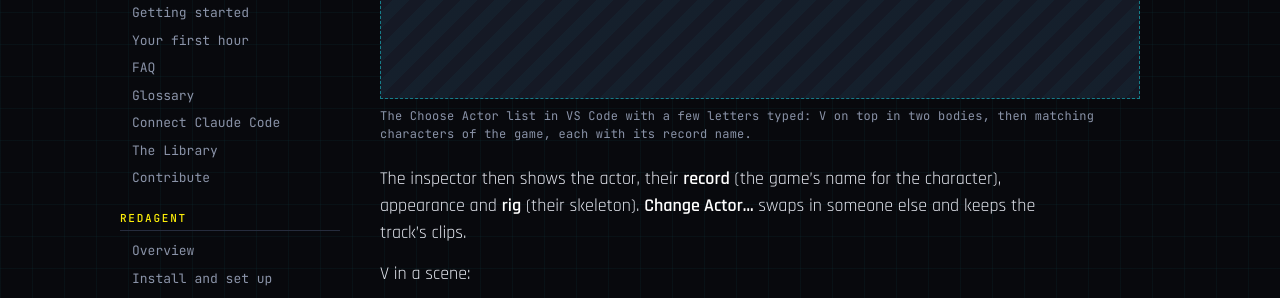
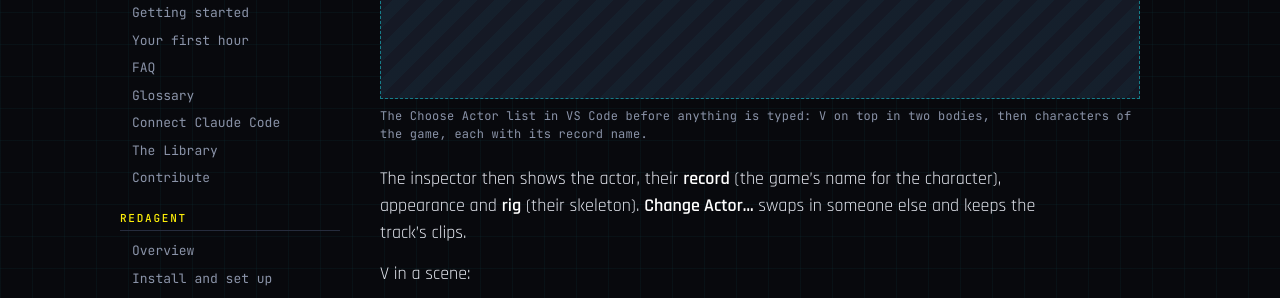
Before and after one commit to Edgemodders/EDGEweb, a Jekyll site: the page built from docs/wiki/edgedir/actors.md, in a window 1280 px wide and 900 px high, scrolled down 1116 px. Shown: the part 152-450 px from the top of the window. Built offline with Jekyll 4.4.1, drawn with Linux system fonts in a browser that asks for light colours.

Commit message:
EDGEdir: wiki captions matched to the new screenshots, MP3 and FLAC read; dashboard's screenshot count
Co-Authored-By: Claude Fable 5.2 <noreply@anthropic.com>

```diff
--- a/docs/dashboard.html
+++ b/docs/dashboard.html
@@ -222,7 +222,7 @@ pre.how { background: #05060a; border: 1px solid var(--line); padding: 12px 14px
 </div>
 <div id="tip" role="tooltip"></div>
 
-<script src="assets/dashboard/status.js?v=436"></script>
+<script src="assets/dashboard/status.js?v=437"></script>
 <script>
 (function () {
   var S = window.EDGE_STATUS;
--- a/docs/wiki/edgedir/actors.md
+++ b/docs/wiki/edgedir/actors.md
@@ -31,7 +31,7 @@ Select an actor track and click **Choose Actor...** in the inspector.
 | **V (the player)** | On top, once for each body. A scene has V once at most |
 | An appearance | Most characters have several looks. A second list offers them; "Any" lets the game pick |
 
-{% include shot.html src="/assets/shots/edgedir/actors-picker.png" caption="Choosing an actor" shows="The Choose Actor list in VS Code with a few letters typed: V on top in two bodies, then matching characters of the game, each with its record name." %}
+{% include shot.html src="/assets/shots/edgedir/actors-picker.png" caption="Choosing an actor" shows="The Choose Actor list in VS Code before anything is typed: V on top in two bodies, then characters of the game, each with its record name." %}
 
 The inspector then shows the actor, their **record** (the game's name for the character), appearance and **rig** (their skeleton). **Change Actor...** swaps in someone else and keeps the track's clips.
 
@@ -52,7 +52,7 @@ The **Animations** view lists what EDGEdir read from your game.
 | **Project** | Animations made in REDcode in the open REDcode project |
 | **Library** | Made animations kept in your EDGE Library |
 
-{% include shot.html src="/assets/shots/edgedir/animations-view.png" caption="The Animations view" shows="The Animations view with a search typed: a list of the game's animations that match, each with its length and its file, and a + at the right of the row under the mouse." %}
+{% include shot.html src="/assets/shots/edgedir/animations-view.png" caption="The Animations view" shows="The Animations view with a search typed: a list of the game's animations that match, each with its length and its file. A + shows at the right of a row when the mouse is over it." %}
 
 | In the view's title bar | Does |
 |---|---|
```
Also changed, not shown: docs/wiki/edgedir/editor.md (+2 -2 lines), docs/wiki/edgedir/sound.md (+1 -1 lines), docs/assets/dashboard/status.js.
